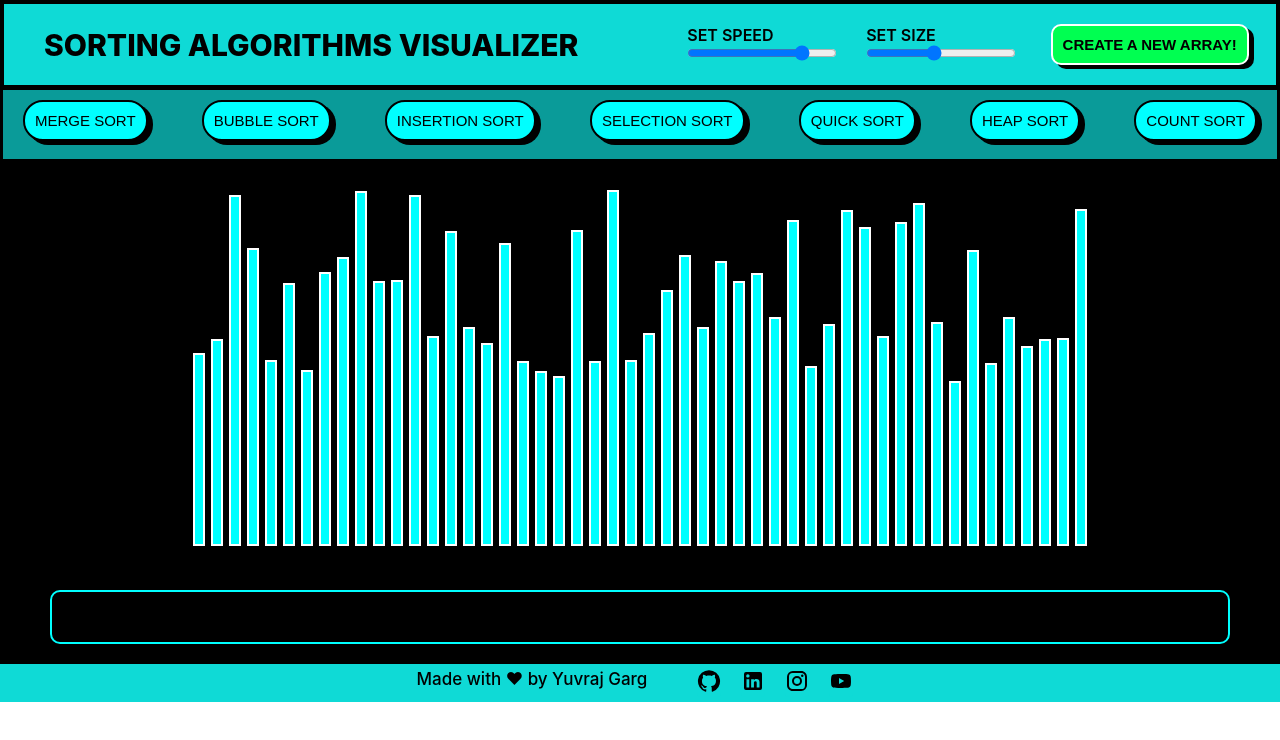
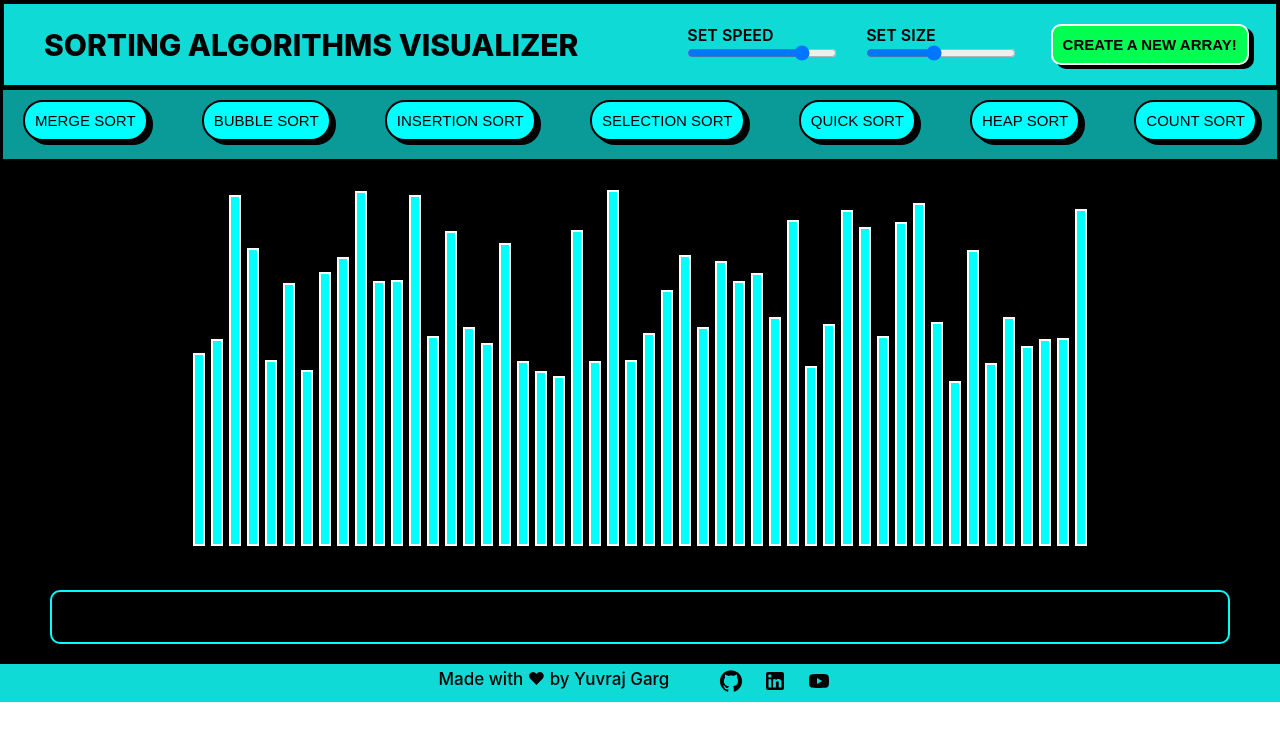
Before and after one commit to yuvrajgarg/Sorting-Algorithms-Visualizer, a React (Create React App) app: page / in a window 1280 px wide. Shown: the top 740 px of the page. Built offline with nearby package versions, Linux system fonts and the light colour scheme.

Commit message:
edited footer

```diff
--- a/package.json
+++ b/package.json
@@ -1,4 +1,5 @@
 {
+  "homepage": "https://yuvrajgarg.github.io/Sorting-Algorithms-Visualizer",
   "name": "sorting_visualizer",
   "version": "0.1.0",
   "private": true,
@@ -21,6 +22,8 @@
     "web-vitals": "^2.1.4"
   },
   "scripts": {
+    "predeploy": "npm run build",
+    "deploy": "gh-pages -d build",
     "start": "react-scripts start",
     "build": "react-scripts build",
     "test": "react-scripts test",
@@ -43,5 +46,8 @@
       "last 1 firefox version",
       "last 1 safari version"
     ]
+  },
+  "devDependencies": {
+    "gh-pages": "^4.0.0"
   }
 }
--- a/src/Footer.js
+++ b/src/Footer.js
@@ -2,7 +2,6 @@ import React from 'react'
 import './Footer.css'
 import GitHubIcon from '@mui/icons-material/GitHub';
 import LinkedInIcon from '@mui/icons-material/LinkedIn';
-import InstagramIcon from '@mui/icons-material/Instagram';
 import YouTubeIcon from '@mui/icons-material/YouTube';
 
 
@@ -11,7 +10,6 @@ function Footer() {
       <div className="footer__text">Made with ❤ by Yuvraj Garg</div>
       <div className ='footer__icon'><a href = 'https://github.com/yuvrajgarg' target = 'blank'><GitHubIcon /></a></div>
       <div className ='footer__icon'><a href='https://www.linkedin.com/in/yuvrajgarg100/' target='_blank'><LinkedInIcon /></a></div>
-      <div className ='footer__icon'><a href='' target='_blank'><InstagramIcon /></a></div>
       <div className ='footer__icon'><a href='https://www.youtube.com/channel/UClEGLDy9TcEnBMX5A94Cikg' target='_blank'><YouTubeIcon /></a></div>
     </div>
 }
```
Also changed, not shown: 1 other file (tests, documents, lock files or other folders).
